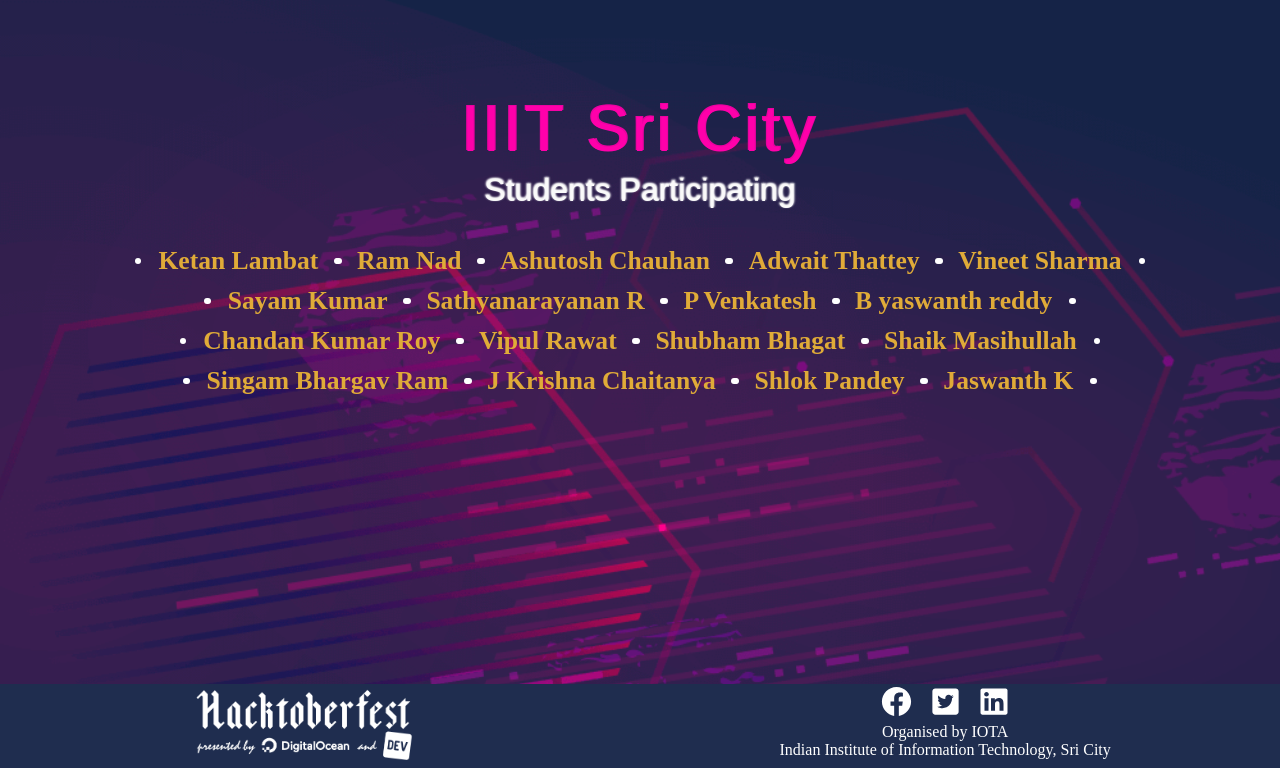
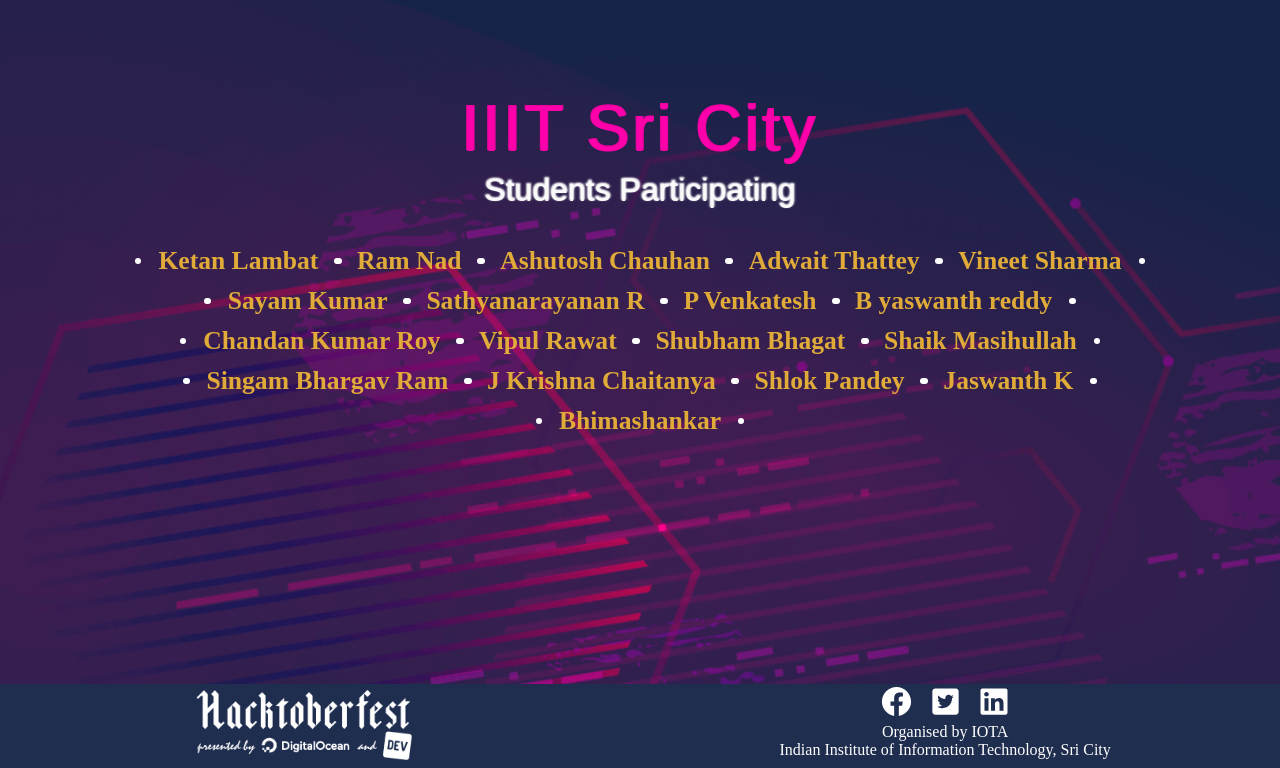
Before and after one commit to Project-Club-IIITS/hacktoberfest2019-participants, a Jekyll site: the page index.html, which Jekyll copies as it is, in a window 1280 px wide, cut to the strip 132-900 px from the top of the page. Built offline with Jekyll 4.4.1, drawn with Linux system fonts in a browser that asks for light colours; some web fonts are replaced.

Commit message:
just gave my name

```diff
--- a/index.html
+++ b/index.html
@@ -63,7 +63,7 @@
                 <li><a href="https://github.com/chaitanya531">J Krishna Chaitanya</a></li>
                 <li><a href="https://github.com/b30wulffz">Shlok Pandey</a></li>
                 <li><a href="https://github.com/JazzKriss21">Jaswanth K</a></li>
-
+                <li><a  href="https://github.com/bhima2001">Bhimashankar</a></li>
             </ul>
         </div>
     </div>
```
